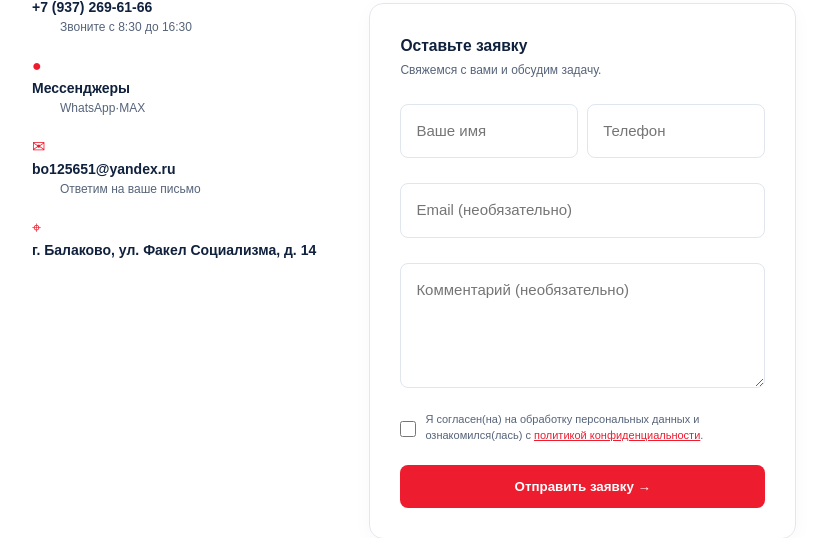
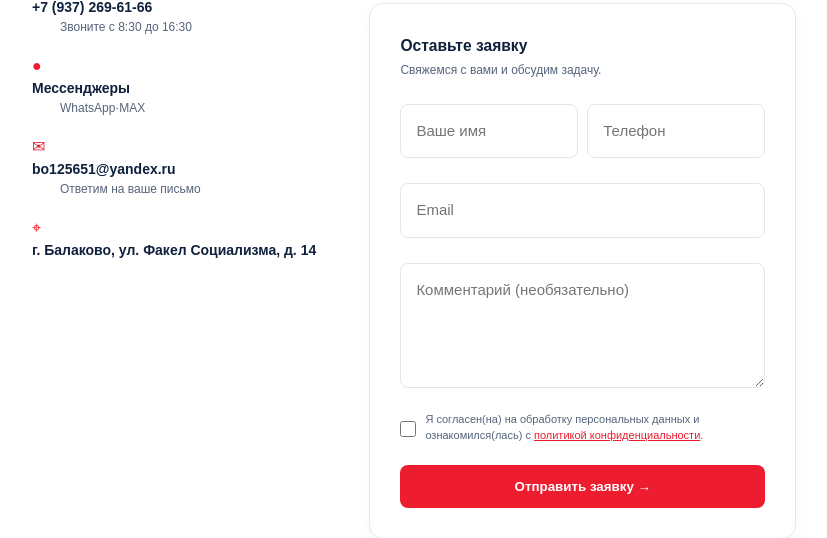
Before and after one commit to tagunovaalena25-png/buh-obsluzhivanie-site, a Flask app: page / in a window 1280 px wide. Shown: the part 4405-4943 px from the top of the page, without its empty margins (48-875 px from the left). Run offline with Flask 3, Linux system fonts and the light colour scheme; data comes from the database, SQL or seed files in the repository.

Commit message:
Update index.html

```diff
--- a/templates/index.html
+++ b/templates/index.html
@@ -258,7 +258,7 @@
         <input name="phone" type="tel" placeholder="Телефон" required maxlength="40">
     </div>
 
-    <input name="email" type="email" placeholder="Email (необязательно)" maxlength="150">
+    <input name="email" type="email" placeholder="Email" maxlength="150" required>
 
     <textarea name="message" placeholder="Комментарий (необязательно)" maxlength="2000"></textarea>
 
```
